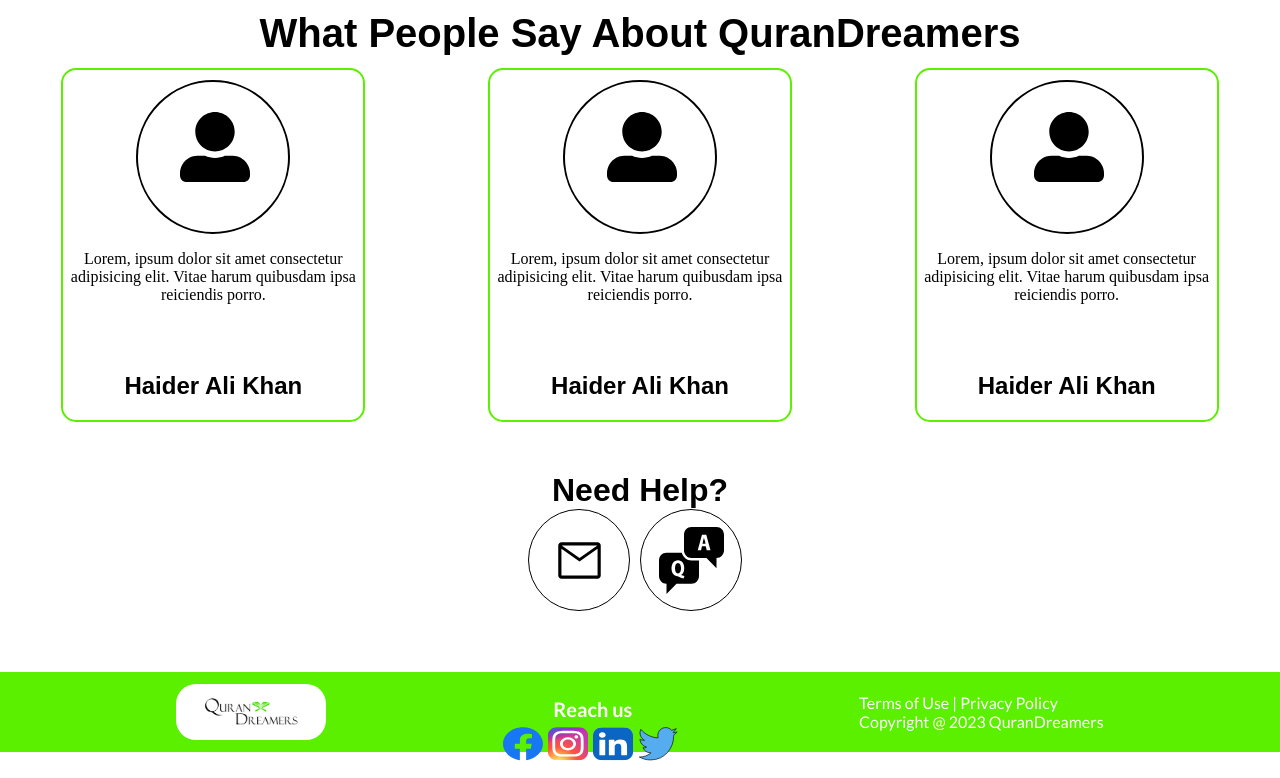
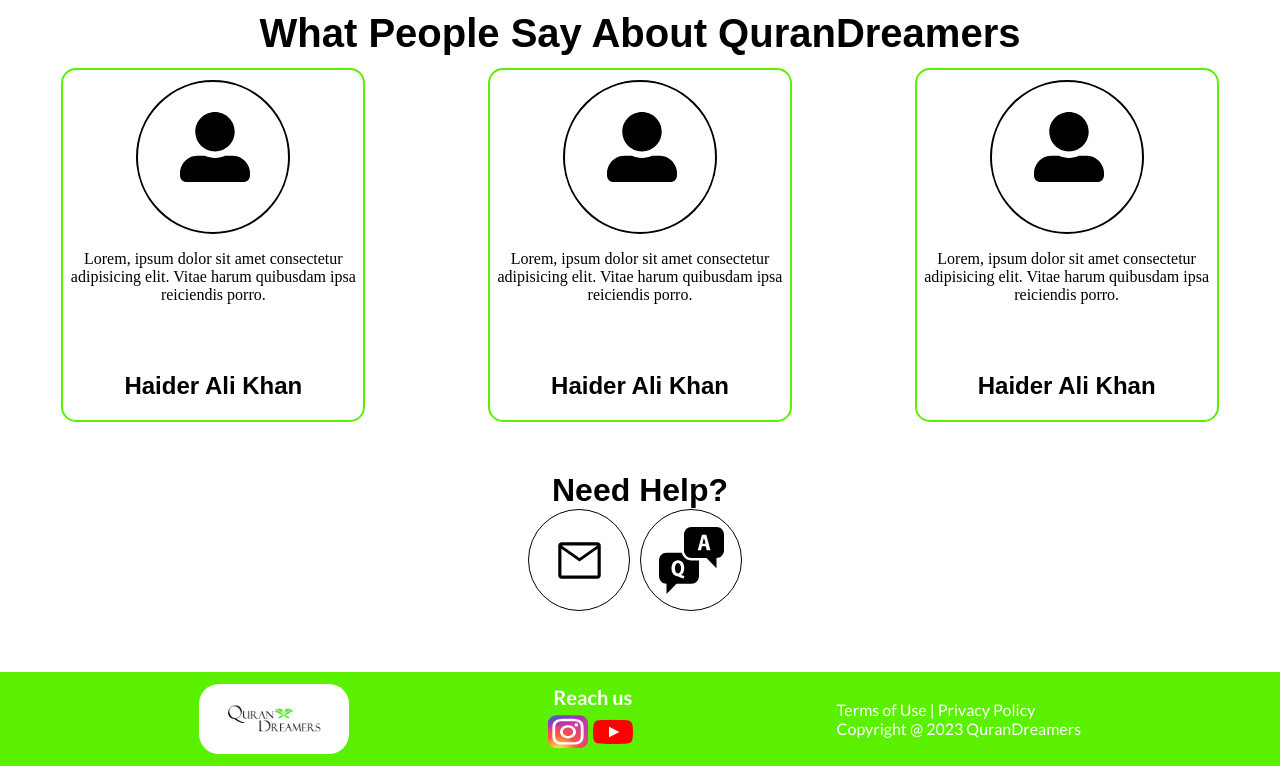
Before and after one commit to codejutsu-desu/Quran-Dreamer, a React (Vite) app: page / in a window 1280 px wide. Shown: the part 1867-2645 px from the top of the page. Built offline with nearby package versions, Linux system fonts and the light colour scheme; a web font is replaced by a local one.

Commit message:
made bottom bar responsive removed extra sm icons and added yt icon attached links to icons

```diff
--- a/src/Components/Bottombar.jsx
+++ b/src/Components/Bottombar.jsx
@@ -1,4 +1,5 @@
 import styles from "./Bottombar.module.css";
+
 function Bottombar() {
   return (
     <footer className={styles.footer}>
@@ -7,18 +8,22 @@ function Bottombar() {
       <div className={styles.connect}>
         <p>Reach us</p>
         <span className={styles.socialLogos}>
-          <span className={styles.socialLogo}>
-            <img src="/FacebookIcon.svg" alt="" />
-          </span>
-          <span className={styles.socialLogo}>
-            <img src="/Instagram Icon.svg" alt="" />
-          </span>
-          <span className={styles.socialLogo}>
-            <img src="/LinkedIn Icon.svg" alt="" />
-          </span>
-          <span className={styles.socialLogo}>
-            <img src="/Twitter Icon.svg" alt="" />
-          </span>
+          <a
+            href="https://instagram.com/quran.dreamers?igshid=NGVhN2U2NjQ0Yg=="
+            target="_blank"
+            className={styles.socialLogo}
+            rel="noreferrer"
+          >
+            <img src="/Instagram Icon.svg" alt="Instagram" />
+          </a>
+          <a
+            href="https://www.youtube.com/@QuranDreamers/featured"
+            target="_blank"
+            className={styles.socialLogo}
+            rel="noreferrer"
+          >
+            <img src="/youtubeicon.svg" alt="YouTube" />
+          </a>
         </span>
       </div>
       <div>
--- a/src/Components/Bottombar.module.css
+++ b/src/Components/Bottombar.module.css
@@ -1,14 +1,16 @@
+/* Bottombar.module.css */
 .footer {
   display: flex;
   justify-content: space-evenly;
   align-items: center;
   background-color: #5bef00;
-  height: 80px;
+  height: 10%;
 }
 
 .logo {
-  width: 150px;
-  height: 70%;
+  width: 150px; /* Adjust the width of the logo as needed */
+  height: auto; /* Let the height adjust automatically */
+  max-height: 70px; /* Set a maximum height for the logo */
   border-radius: 20px;
   object-fit: cover;
 }
@@ -39,3 +41,60 @@
   color: white;
   font-family: "Lato", sans-serif;
 }
+
+/* Media queries for responsiveness */
+@media (max-width: 768px) {
+  .footer {
+    flex-direction: column;
+    height: auto;
+  }
+
+  .logo {
+    width: 100px;
+    height: auto;
+    border-radius: 0;
+    margin-bottom: 10px;
+    object-fit: contain;
+    align-self: center;
+    text-align: center;
+    padding: 10px;
+    background-color: #5bef00;
+    box-shadow: 0px 2px 4px rgba(0, 0, 0, 0.2);
+    max-width: 90%;
+    max-height: 120px;
+    object-fit: contain;
+    border-radius: 5px;
+    margin-right: 0;
+  }
+
+  .connect {
+    text-align: center;
+    margin-top: 10px;
+  }
+
+  .connect p {
+    font-size: 16px;
+    margin-bottom: 5px;
+  }
+
+  .socialLogo img {
+    width: 30px;
+    height: 30px;
+  }
+}
+
+/* Media queries for smaller screens, adjust as needed */
+@media (max-width: 480px) {
+  .logo {
+    width: 80px;
+  }
+
+  .connect p {
+    font-size: 14px;
+  }
+
+  .socialLogo img {
+    width: 25px;
+    height: 25px;
+  }
+}
--- a/src/Components/Topbar.module.css
+++ b/src/Components/Topbar.module.css
@@ -21,6 +21,22 @@
   margin-top: 0;
   transition: transform 0.3s ease;
 }
+
+/* Media queries for responsiveness */
+@media (max-width: 768px) {
+  .home img {
+    width: 120px;
+  }
+
+  .header {
+    height: 60px;
+  }
+
+  .home {
+    margin-left: 5px;
+  }
+}
+
 .home img:hover {
   transform: scale(1.1);
 }
@@ -47,9 +63,18 @@
   align-items: center;
   transition: color 0.3s, text-shadow 0.3s;
 }
+
 .aboutLi:hover {
   color: #5eb925;
   cursor: pointer;
+}
+
+/* Media queries for smaller screens, adjust as needed */
+@media (max-width: 480px) {
+  .aboutLi {
+    width: 130px;
+    font-size: 20px;
+  }
 }
 
 ul button {
@@ -70,17 +95,19 @@ ul button:hover {
   background-color: #5eb925;
   cursor: pointer;
 }
+
 .homeUl li {
 }
 
 .about {
   text-decoration: none;
 }
+
 .circles {
   text-decoration: none;
 }
 
-.events {
+events {
   text-decoration: none;
 }
 
```
